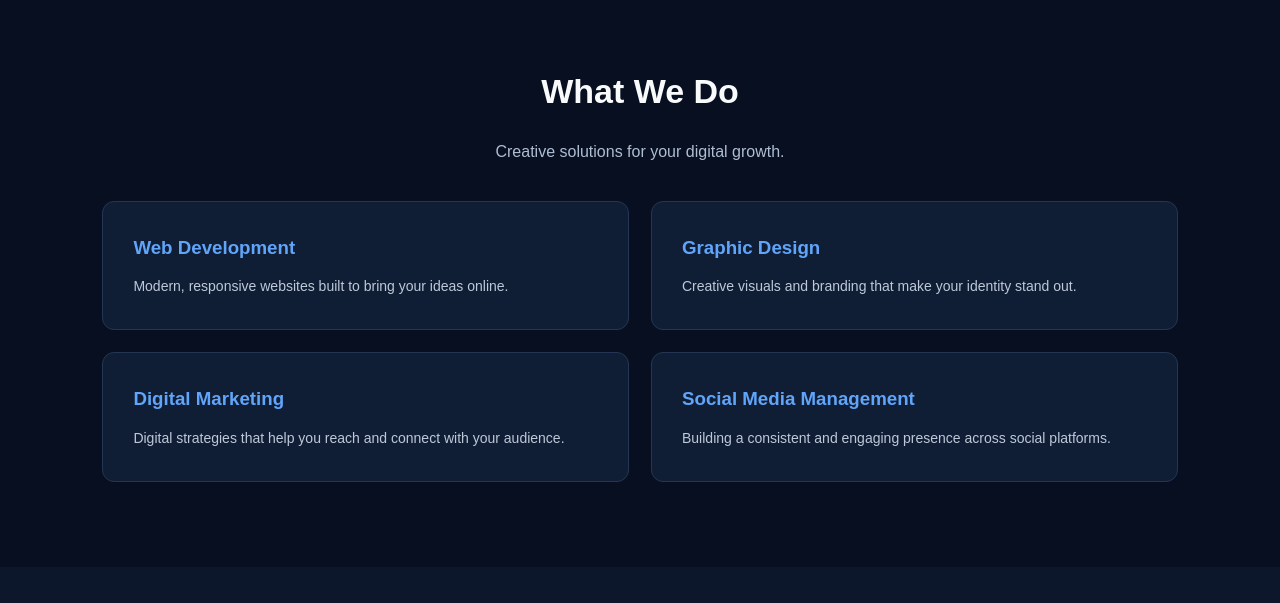
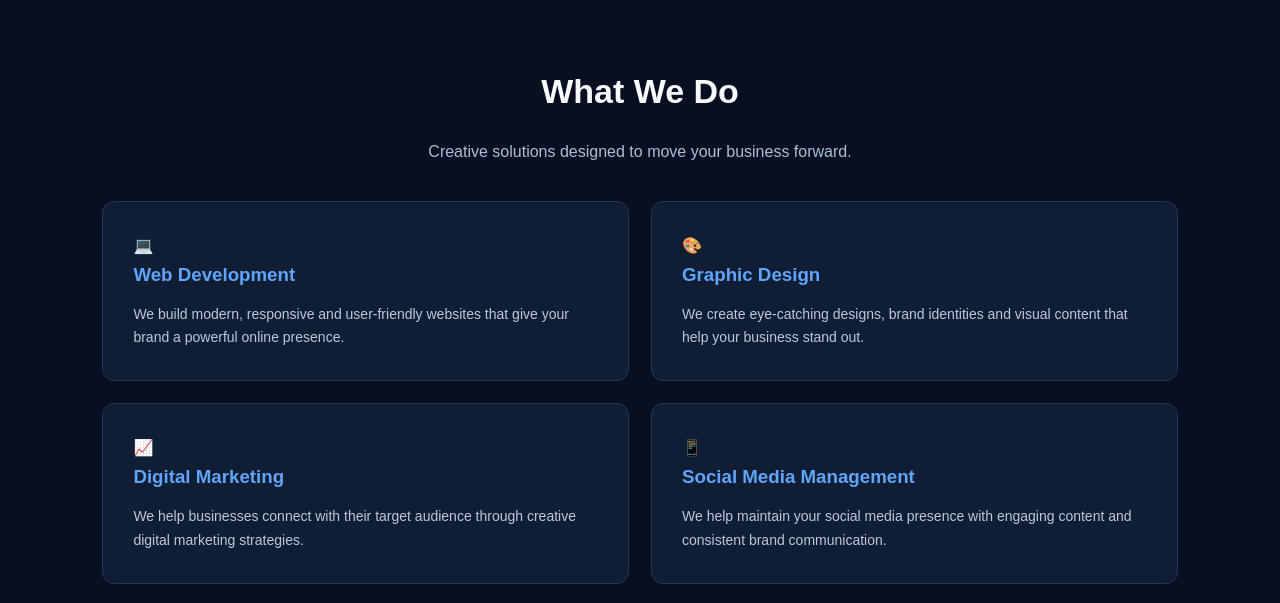
Before and after one commit to idawodu347-ai/coda, a plain HTML site: page index.html in a window 1280 px wide. Shown: the part 1000-1603 px from the top of the page. Drawn offline with Linux system fonts and the light colour scheme.

Commit message:
Update index.html

```diff
--- a/index.html
+++ b/index.html
@@ -52,33 +52,41 @@
         </p>
     </section>
 
+
 <section id="services">
     <h2>What We Do</h2>
 
-        <p>Creative solutions for your digital growth.</p>
+    <p>Creative solutions designed to move your business forward.</p>
 
     <div class="service-list">
+
         <div class="service-card">
+            <div class="service-icon">💻</div>
             <h3>Web Development</h3>
-                <p>Modern, responsive websites built to bring your ideas online.</p>
+            <p>We build modern, responsive and user-friendly websites that give your brand a powerful online presence.</p>
         </div>
 
         <div class="service-card">
+            <div class="service-icon">🎨</div>
             <h3>Graphic Design</h3>
-                <p>Creative visuals and branding that make your identity stand out.</p>
+            <p>We create eye-catching designs, brand identities and visual content that help your business stand out.</p>
         </div>
 
         <div class="service-card">
+            <div class="service-icon">📈</div>
             <h3>Digital Marketing</h3>
-                <p>Digital strategies that help you reach and connect with your audience.</p>
+            <p>We help businesses connect with their target audience through creative digital marketing strategies.</p>
         </div>
 
         <div class="service-card">
+            <div class="service-icon">📱</div>
             <h3>Social Media Management</h3>
-                <p>Building a consistent and engaging presence across social platforms.</p>
+            <p>We help maintain your social media presence with engaging content and consistent brand communication.</p>
         </div>
+
     </div>
 </section>
+
 
     <section id="contact">
         <h2>Have a Project in Mind?</h2>
```
Lines whose indentation alone changed are shown as unchanged.
